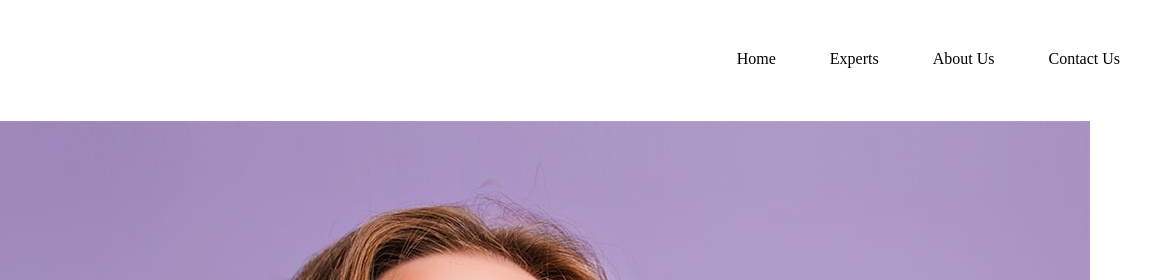
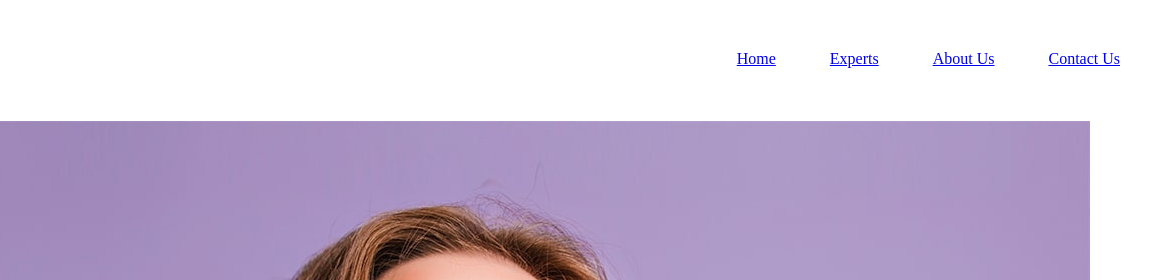
Before and after one commit to sheronfdo/FD-Webproject, a website: page FD-Webproject/public_html/index.html in a window 1280 px wide. Shown: the top 280 px of the page, 110-1280 px from the left. Drawn offline with Linux system fonts and the light colour scheme.

Commit message:
git commit -m "make header links"

```diff
--- a/FD-Webproject/public_html/index.html
+++ b/FD-Webproject/public_html/index.html
@@ -18,10 +18,10 @@ and open the template in the editor.
                 <a href="#"><img src="img/tw.png" alt="" class="logo" > </a>
                 <div class="menu">
                     <ul class="menu-items">
-                        <li>Home</li>
-                        <li>Experts</li>
-                        <li>About Us</li>
-                        <li>Contact Us</li>
+                        <li><a href="#">Home</a></li>
+                        <li><a href="#">Experts</a></li>
+                        <li><a href="#">About Us</a></li>
+                        <li><a href="#">Contact Us</a></li>
                     </ul>
                 </div>
             </div> <!-- end of header for menu and logo -->
```
